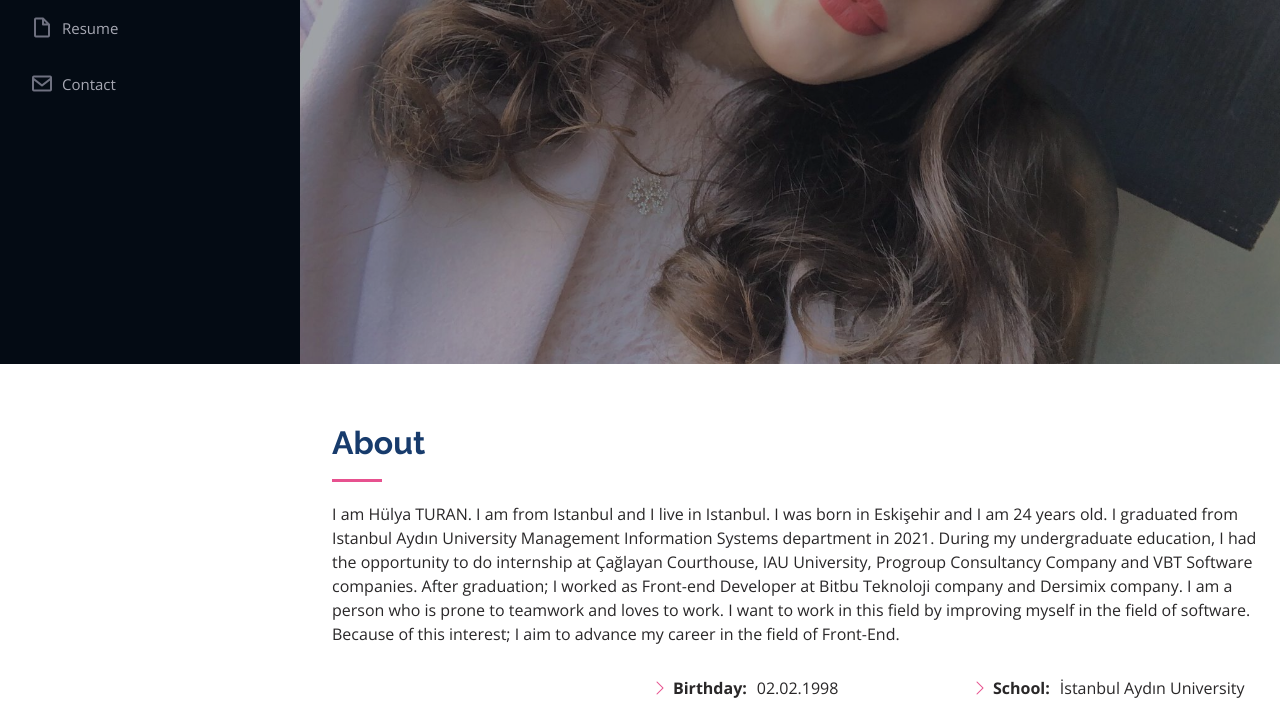
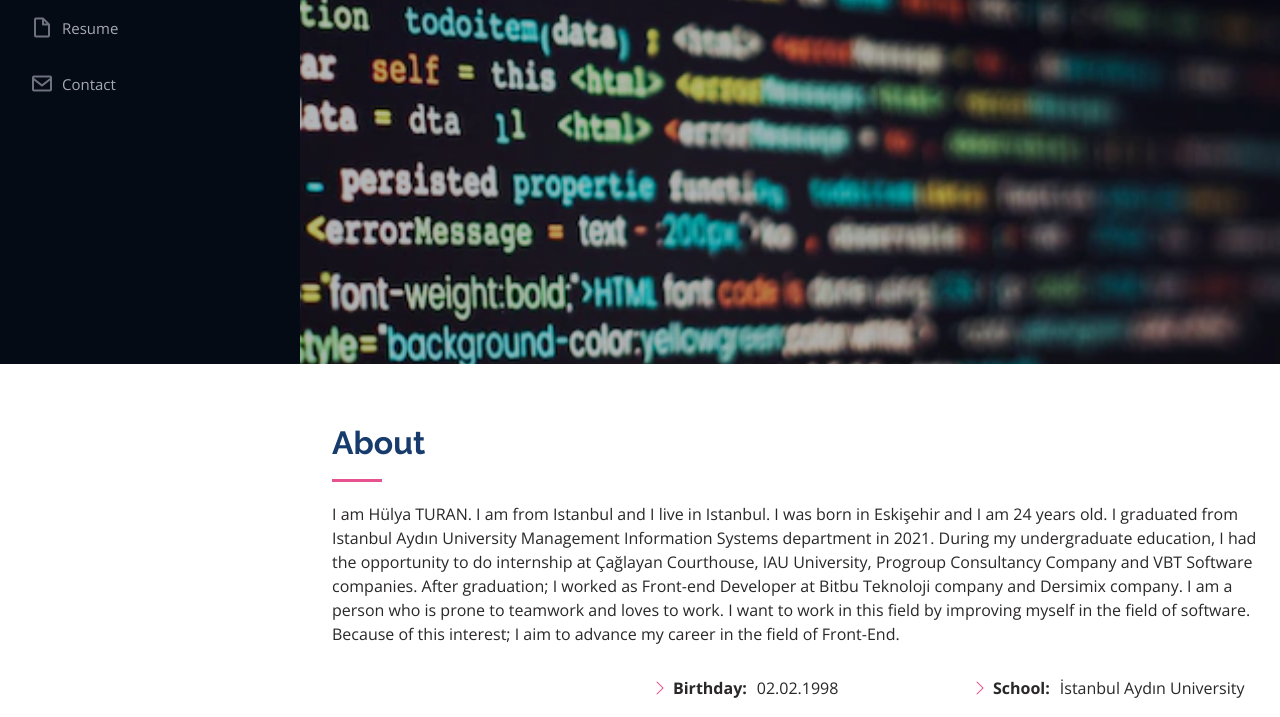
Before and after one commit to hulyatrn/Portfolio, a plain HTML site: page index.html in a window 1280 px wide. Shown: the part 436-1153 px from the top of the page. Drawn offline with nearby package versions, Linux system fonts and the light colour scheme.

Commit message:
portfolio

```diff
--- a/assets/css/style.css
+++ b/assets/css/style.css
@@ -176,7 +176,7 @@ h1, h2, h3, h4, h5, h6 {
 #hero {
   width: 100%;
   height: 100vh;
-  background: url("../img/bg2.jpeg") top center;
+  background: url("../img/bg5.png") top center;
   background-size: cover;
 }
 
```
Also changed, not shown: assets/img/bg2.jpeg (deleted), assets/img/bg5.png (added).
